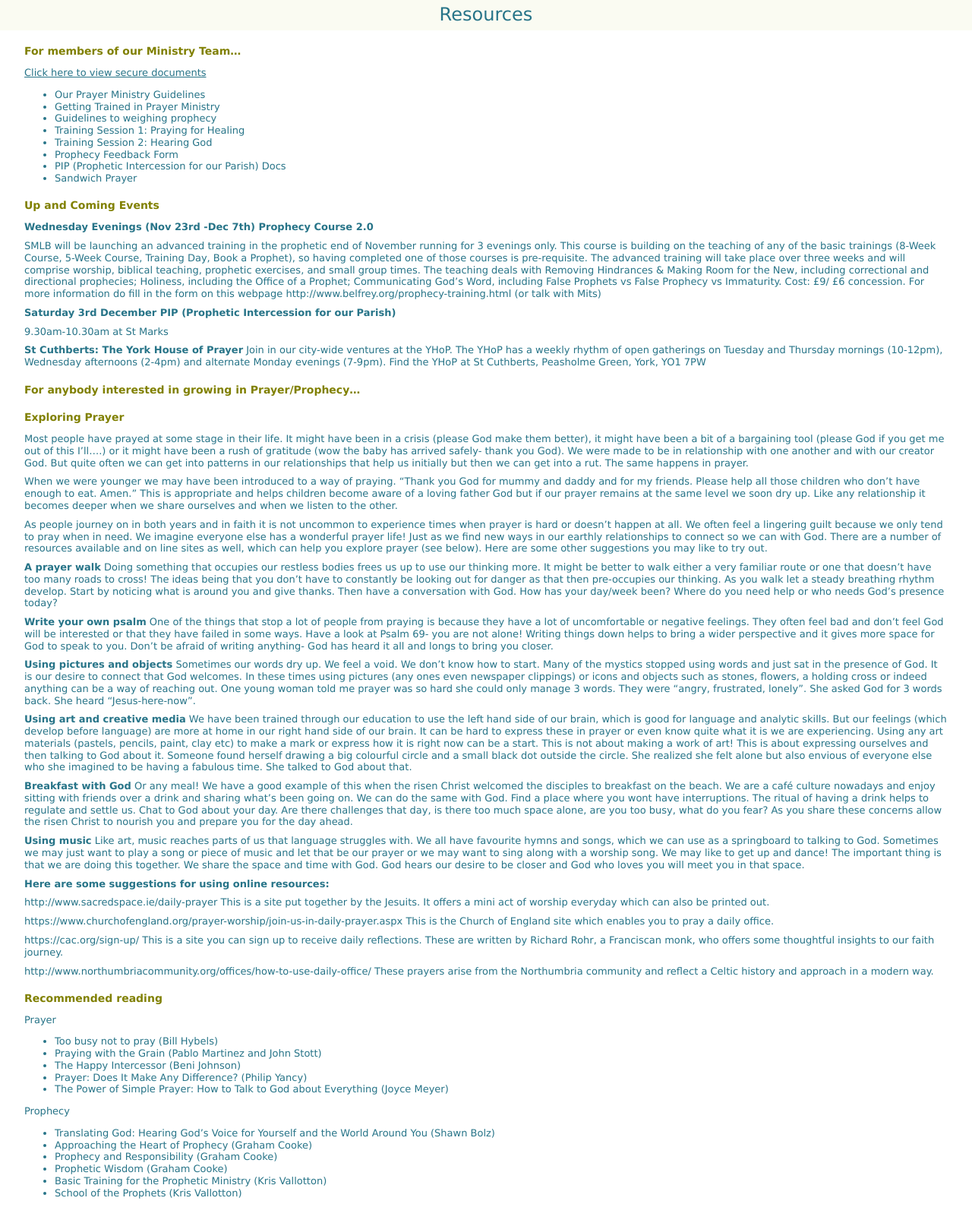
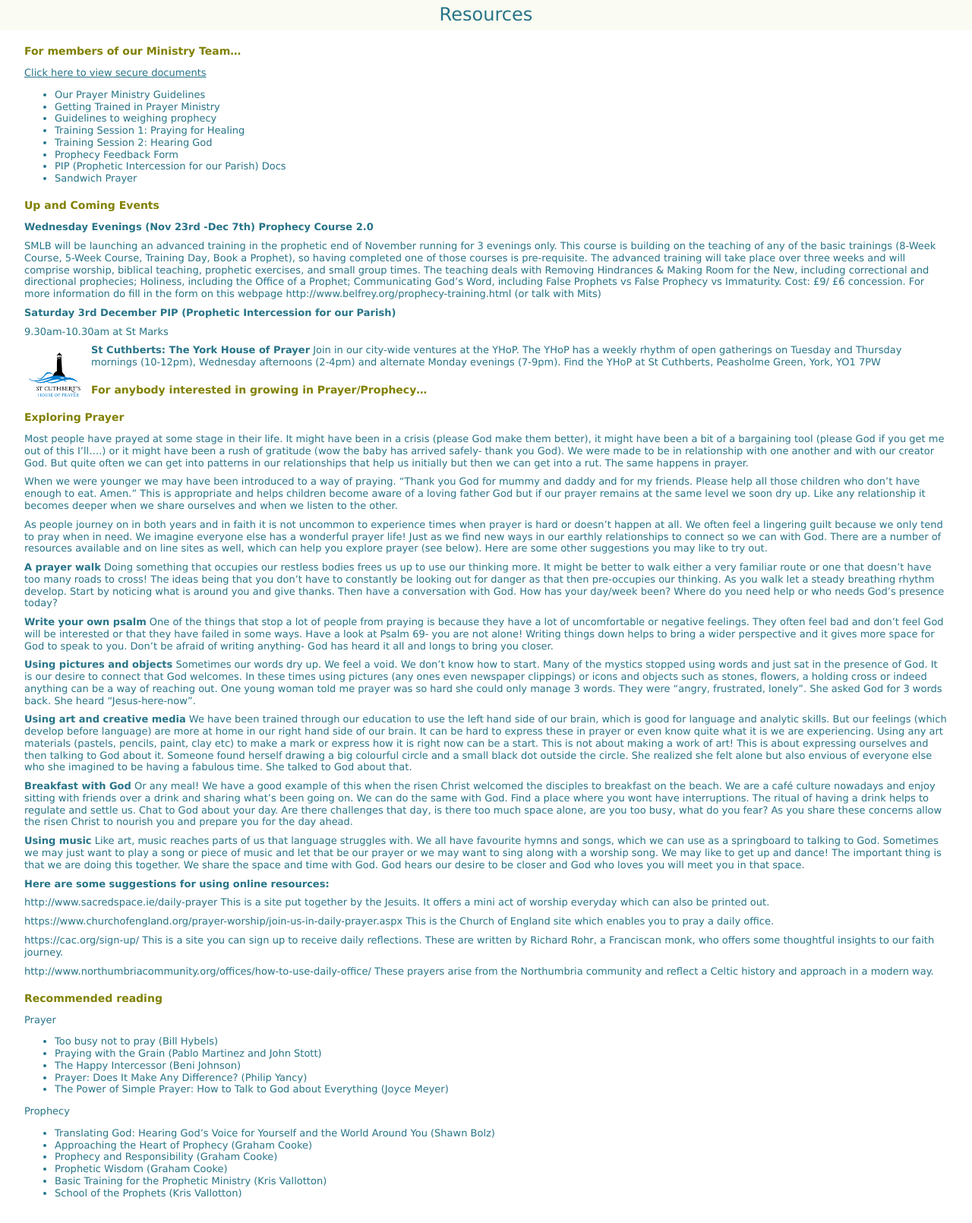
Before and after one commit to griffpatch/CPCYorkPP, a Jekyll site: the page built from pages/resources.md, in a window 1280 px wide. Shown: the whole page at 76% size. Built offline with Jekyll 4.4.1, drawn with Linux system fonts in a browser that asks for light colours.

Commit message:
Update resources.md

```diff
--- a/pages/resources.md
+++ b/pages/resources.md
@@ -35,9 +35,10 @@ Prophets vs False Prophecy vs Immaturity. Cost: £9/ £6 concession. For more in
 
 9.30am-10.30am at St Marks
 
+<div style='float:left;display:block;padding-right:8px;'><img src='images/St Cuthberts YHOP.jpg' width=80></div>
 **St Cuthberts: The York House of Prayer**
 Join in our city-wide ventures at the YHoP. The YHoP has a weekly rhythm of open gatherings on Tuesday and Thursday mornings (10-12pm), Wednesday afternoons (2-4pm) and alternate Monday evenings (7-9pm). Find the YHoP at St Cuthberts, Peasholme Green, York, YO1 7PW
-
+<span style='clear:both'/>
 
 For anybody interested in growing in Prayer/Prophecy...
 -------------------------------------------------------
```
